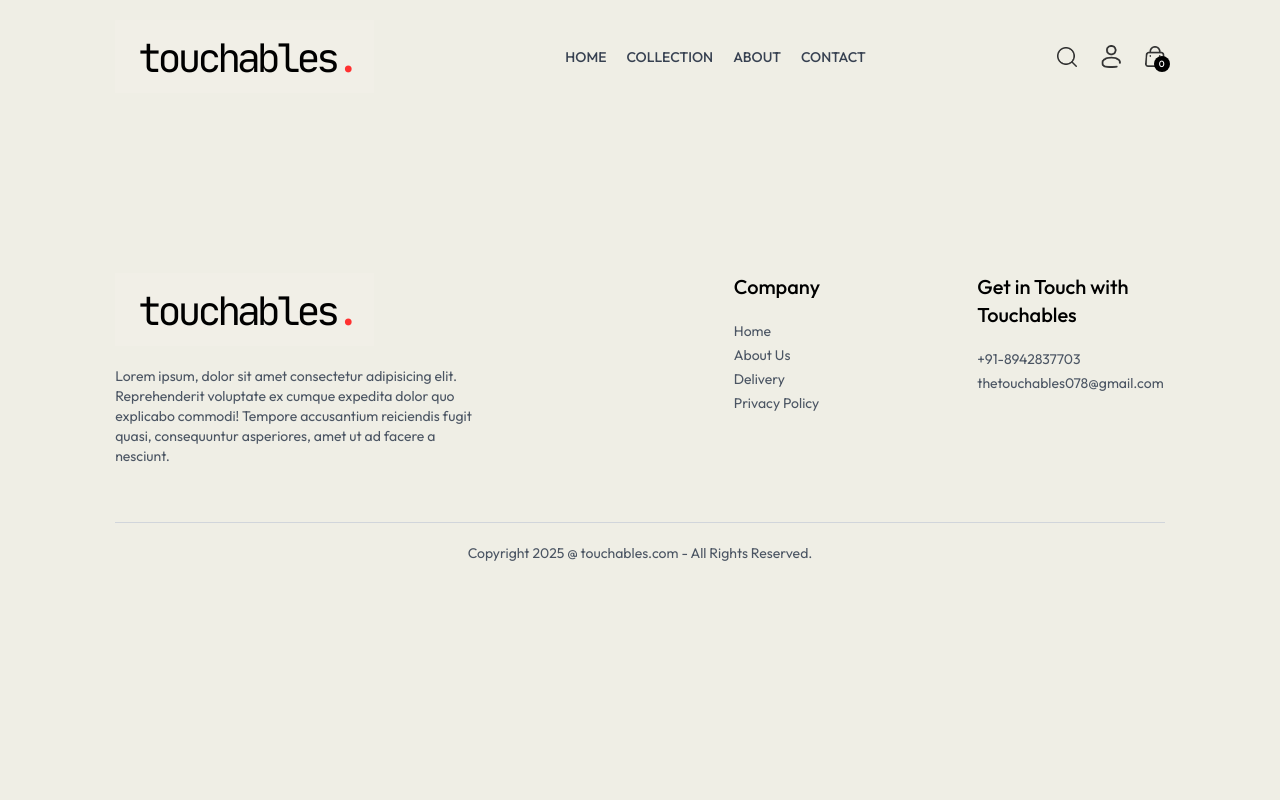
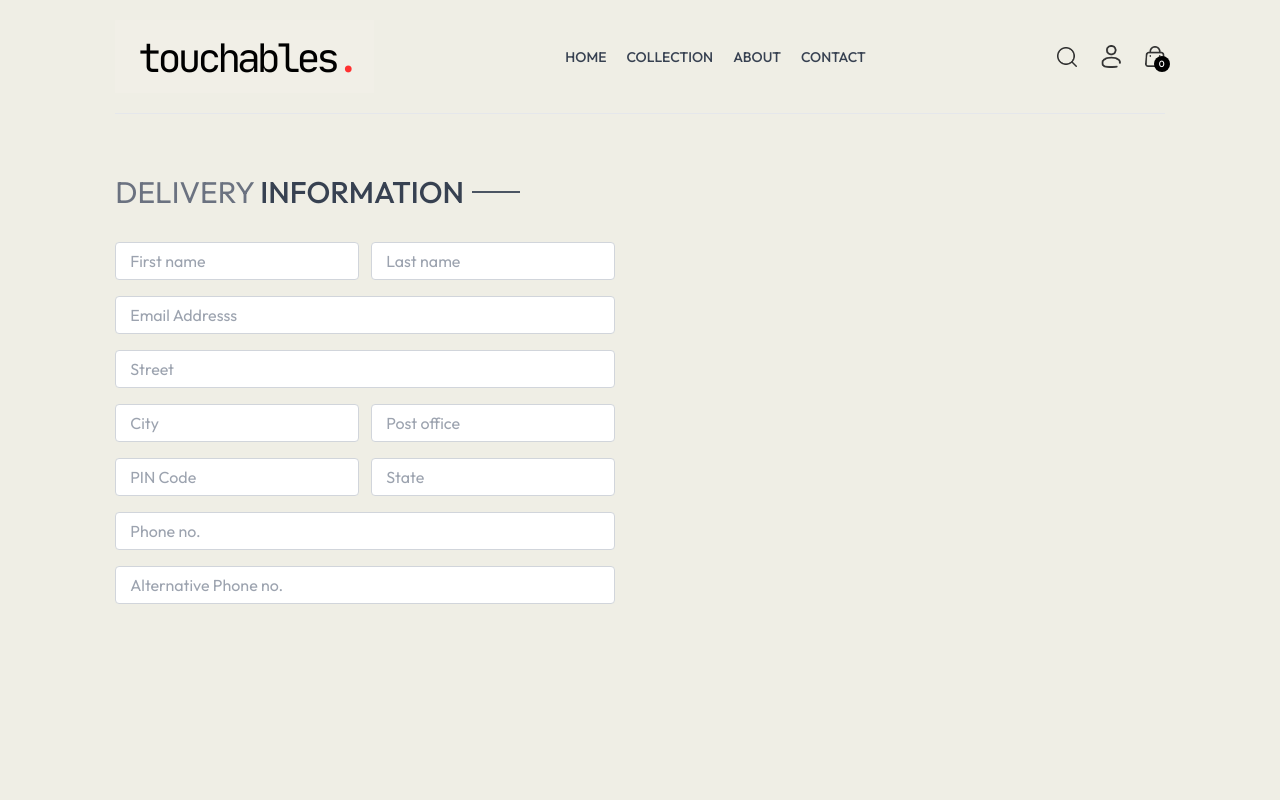
Before and after one commit to Snehasish321/eCommerce, a React (Vite) app in the folder frontend/: page /place-order in a window 1280 px wide. Shown: the top 800 px of the page. Built offline with nearby package versions, Linux system fonts and the light colour scheme.

Commit message:
deliveryInfoLeft

```diff
--- a/frontend/src/pages/PlaceOrder.jsx
+++ b/frontend/src/pages/PlaceOrder.jsx
@@ -1,9 +1,39 @@
 import React from 'react'
+import Title from '../components/Title'
 
 const PlaceOrder = () => {
   return (
-    <div>
-
+    <div className='flrx flex-col sm:flex-row justify-between gap-4 pt-5 sm:pt-14 min-h-[80vh] border-t'>
+      {/* Left side */}
+      <div className='flex flex-col gap-4 w-full sm:max-w-[500px] '>
+        <div className='text-xl sm:text-3xl my-1'>
+          <Title text1={'DELIVERY'} text2={'INFORMATION'} />
+        </div>
+        <div className='flex gap-3'>
+          <input className='border border-gray-300 rounded py-1.5 px-3.5 w-full' type="text" placeholder='First name'/>
+          <input className='border border-gray-300 rounded py-1.5 px-3.5 w-full' type="text" placeholder='Last name'/>
+        </div>
+        <div>
+        <input className='border border-gray-300 rounded py-1.5 px-3.5 w-full' type="email" placeholder='Email Addresss'/>
+        </div>
+        <div>
+        <input className='border border-gray-300 rounded py-1.5 px-3.5 w-full' type="text" placeholder='Street'/>
+        </div>
+        <div className='flex gap-3'>
+          <input className='border border-gray-300 rounded py-1.5 px-3.5 w-full' type="text" placeholder='City'/>
+          <input className='border border-gray-300 rounded py-1.5 px-3.5 w-full' type="text" placeholder='Post office'/>
+        </div>
+        <div className='flex gap-3'>
+          <input className='border border-gray-300 rounded py-1.5 px-3.5 w-full' type="number" placeholder='PIN Code'/>
+          <input className='border border-gray-300 rounded py-1.5 px-3.5 w-full' type="text" placeholder='State'/>
+        </div>
+        <div className='flex gap-3'>
+        <input className='border border-gray-300 rounded py-1.5 px-3.5 w-full' type="number" placeholder='Phone no.'/>
+        </div>
+        <div className='flex gap-3'>
+        <input className='border border-gray-300 rounded py-1.5 px-3.5 w-full' type="number" placeholder='Alternative Phone no.'/>
+        </div>
+      </div>
     </div>
   )
 }
```
